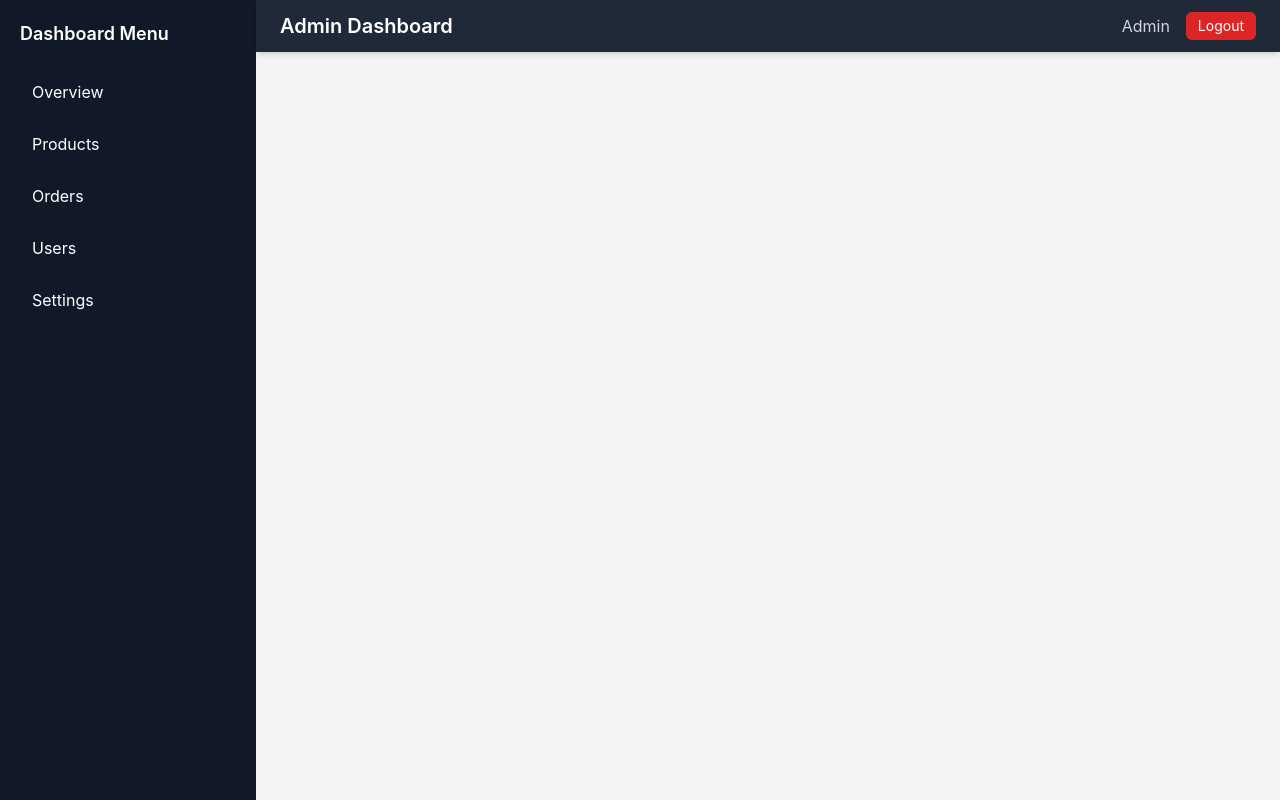
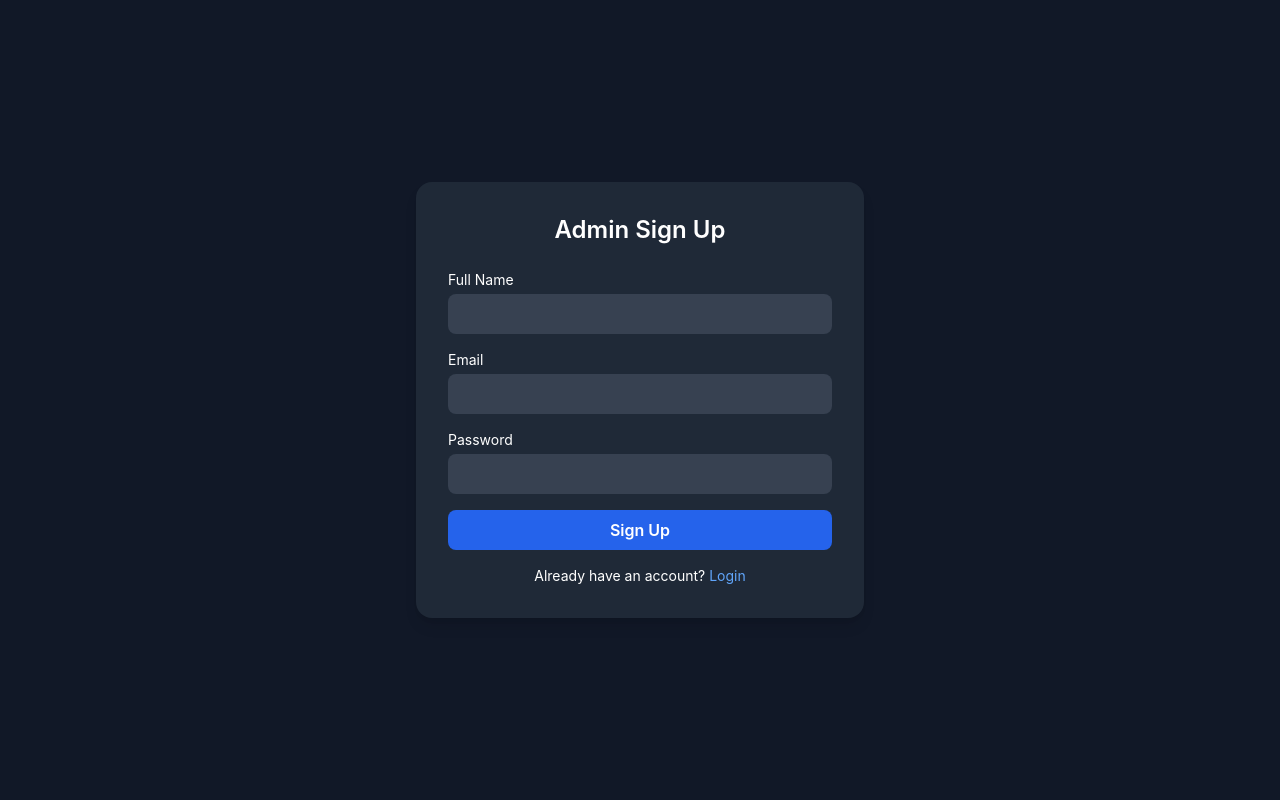
Before and after one commit to Lahcen-Ouhassou/Mini-Store, a React app in the folder frontend/: page /admin/signup in a window 1280 px wide. Built offline with nearby package versions, Linux system fonts and the light colour scheme; the HTML template or start-up script is replaced by a standard one.

Commit message:
Upd Admin

```diff
--- a/frontend/src/App.jsx
+++ b/frontend/src/App.jsx
@@ -17,6 +17,9 @@ import Reviews from "./pages/Reviews";
 import About from "./pages/About";
 import Contact from "./pages/Contact";
 import AdminDashboard from "./pages/admin/AdminDashboard";
+
+import AdminLogin from "./pages/admin/AdminLogin";
+import AdminSignup from "./pages/admin/AdminSignup";
 
 function App() {
   return (
@@ -68,6 +71,9 @@ function App() {
             </>
           }
         />
+        {/* ⚙️ Admin Auth (before admin dashboard) */}
+        <Route path="/admin/login" element={<AdminLogin />} />
+        <Route path="/admin/signup" element={<AdminSignup />} />
 
         {/* ⚙️ Admin Layout */}
         <Route path="/admin/*" element={<AdminDashboard />} />
--- a/frontend/src/components/admin/AdminDashboard.jsx
+++ /dev/null
@@ -1,23 +0,0 @@
-import React from "react";
-import AdminNavbar from "../../components/admin/AdminNavbar";
-import AdminSidebar from "../../components/admin/AdminSidebar";
-import { Outlet } from "react-router-dom";
-
-const AdminDashboard = () => {
-  return (
-    <div className="flex min-h-screen">
-      {/* Sidebar */}
-      <AdminSidebar />
-
-      {/* Main Content */}
-      <div className="flex-1 flex flex-col">
-        <AdminNavbar />
-        <main className="p-6 bg-gray-100 flex-grow">
-          <Outlet />
-        </main>
-      </div>
-    </div>
-  );
-};
-
-export default AdminDashboard;
--- /dev/null
+++ b/frontend/src/pages/admin/AdminLogin.jsx
@@ -0,0 +1,55 @@
+import React from "react";
+import { Link, useNavigate } from "react-router-dom";
+
+const AdminLogin = () => {
+  const navigate = useNavigate();
+
+  const handleLogin = (e) => {
+    e.preventDefault();
+    // هنا فالمستقبل غادي نديرو التحقق الحقيقي من backend
+    navigate("/admin");
+  };
+
+  return (
+    <div className="min-h-screen flex items-center justify-center bg-gray-900 text-white">
+      <div className="bg-gray-800 p-8 rounded-2xl shadow-lg w-full max-w-md">
+        <h2 className="text-2xl font-semibold text-center mb-6">Admin Login</h2>
+        <form onSubmit={handleLogin} className="space-y-4">
+          <div>
+            <label className="block text-sm mb-1">Email</label>
+            <input
+              type="email"
+              className="w-full px-4 py-2 rounded-lg bg-gray-700 focus:outline-none focus:ring-2 focus:ring-blue-500"
+              required
+            />
+          </div>
+          <div>
+            <label className="block text-sm mb-1">Password</label>
+            <input
+              type="password"
+              className="w-full px-4 py-2 rounded-lg bg-gray-700 focus:outline-none focus:ring-2 focus:ring-blue-500"
+              required
+            />
+          </div>
+          <button
+            type="submit"
+            className="w-full bg-blue-600 hover:bg-blue-700 py-2 rounded-lg font-semibold transition"
+          >
+            Login
+          </button>
+        </form>
+        <p className="text-center text-sm mt-4">
+          Don’t have an account?{" "}
+          <Link
+            to="/admin/signup"
+            className="text-blue-400 hover:text-blue-500"
+          >
+            Sign up
+          </Link>
+        </p>
+      </div>
+    </div>
+  );
+};
+
+export default AdminLogin;
--- /dev/null
+++ b/frontend/src/pages/admin/AdminSignup.jsx
@@ -0,0 +1,62 @@
+import React from "react";
+import { Link, useNavigate } from "react-router-dom";
+
+const AdminSignup = () => {
+  const navigate = useNavigate();
+
+  const handleSignup = (e) => {
+    e.preventDefault();
+    // فالمستقبل غادي نديرو حفظ البيانات فـ backend
+    navigate("/admin");
+  };
+
+  return (
+    <div className="min-h-screen flex items-center justify-center bg-gray-900 text-white">
+      <div className="bg-gray-800 p-8 rounded-2xl shadow-lg w-full max-w-md">
+        <h2 className="text-2xl font-semibold text-center mb-6">
+          Admin Sign Up
+        </h2>
+        <form onSubmit={handleSignup} className="space-y-4">
+          <div>
+            <label className="block text-sm mb-1">Full Name</label>
+            <input
+              type="text"
+              className="w-full px-4 py-2 rounded-lg bg-gray-700 focus:outline-none focus:ring-2 focus:ring-blue-500"
+              required
+            />
+          </div>
+          <div>
+            <label className="block text-sm mb-1">Email</label>
+            <input
+              type="email"
+              className="w-full px-4 py-2 rounded-lg bg-gray-700 focus:outline-none focus:ring-2 focus:ring-blue-500"
+              required
+            />
+          </div>
+          <div>
+            <label className="block text-sm mb-1">Password</label>
+            <input
+              type="password"
+              className="w-full px-4 py-2 rounded-lg bg-gray-700 focus:outline-none focus:ring-2 focus:ring-blue-500"
+              required
+            />
+          </div>
+          <button
+            type="submit"
+            className="w-full bg-blue-600 hover:bg-blue-700 py-2 rounded-lg font-semibold transition"
+          >
+            Sign Up
+          </button>
+        </form>
+        <p className="text-center text-sm mt-4">
+          Already have an account?{" "}
+          <Link to="/admin/login" className="text-blue-400 hover:text-blue-500">
+            Login
+          </Link>
+        </p>
+      </div>
+    </div>
+  );
+};
+
+export default AdminSignup;
```
